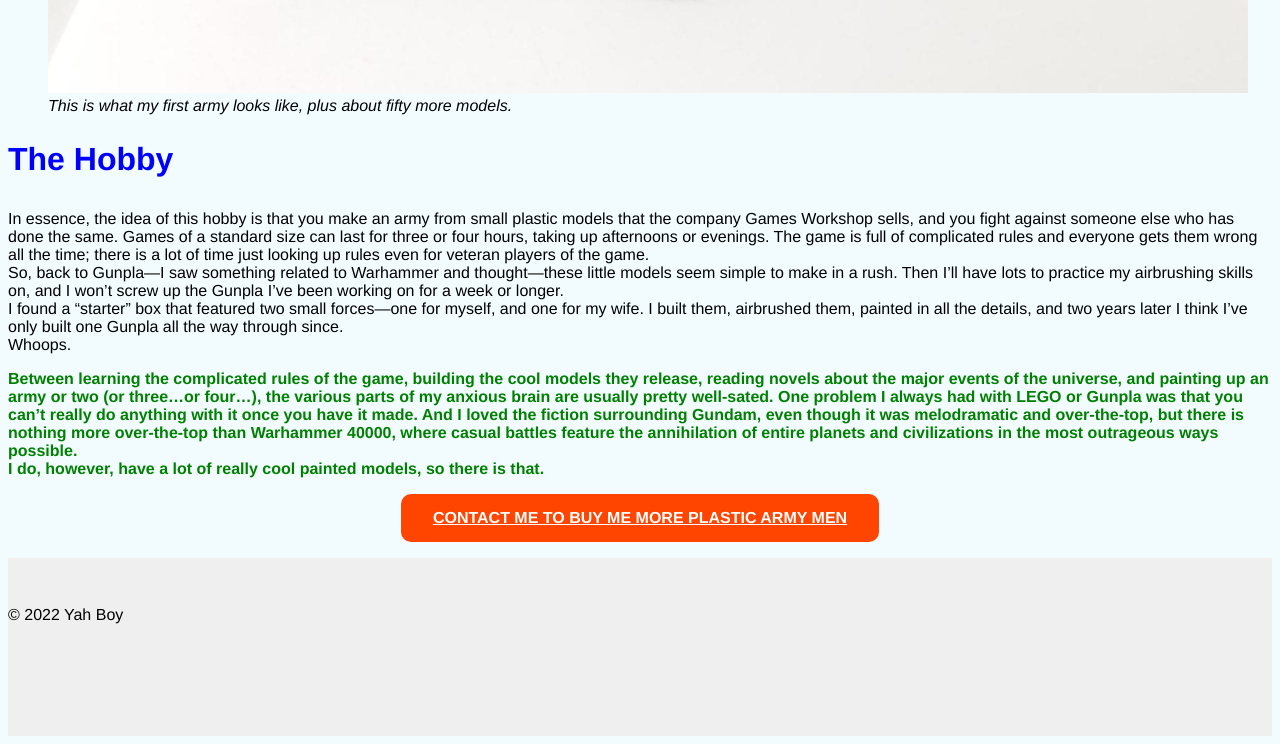
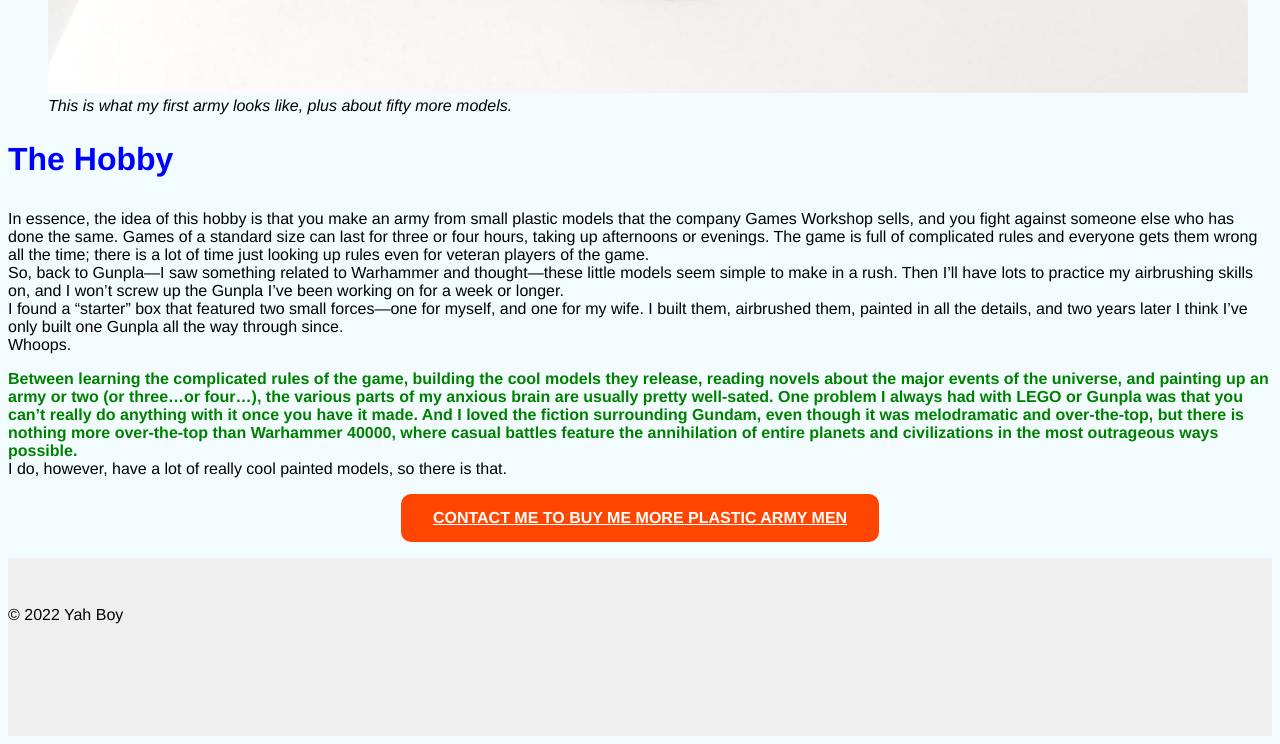
Before and after one commit to Stl-LC101-MAY-2022/js-assignment-4-html-me-something-pharned85, a website: page index.html in a window 1280 px wide. Shown: the part 7106-7850 px from the top of the page. Drawn offline with Linux system fonts and the light colour scheme.

Commit message:
class =/ element?

```diff
--- a/index.html
+++ b/index.html
@@ -138,8 +138,8 @@
                Whoops.
 
                </p>
-	   			<p class="funparagraph" id="testp">Between learning the complicated rules of the game, building the cool models they release, reading novels about the major events of the universe, and painting up an army or two (or three…or four…), the various parts of my anxious brain are usually pretty well-sated. One problem I always had with LEGO or Gunpla was that you can’t really do anything with it once you have it made. And I loved the fiction surrounding Gundam, even though it was melodramatic and over-the-top, but there is nothing more over-the-top than Warhammer 40000, where casual battles feature the annihilation of entire planets and civilizations in the most outrageous ways possible.
-
+	   			<funparagraph id="testp">Between learning the complicated rules of the game, building the cool models they release, reading novels about the major events of the universe, and painting up an army or two (or three…or four…), the various parts of my anxious brain are usually pretty well-sated. One problem I always had with LEGO or Gunpla was that you can’t really do anything with it once you have it made. And I loved the fiction surrounding Gundam, even though it was melodramatic and over-the-top, but there is nothing more over-the-top than Warhammer 40000, where casual battles feature the annihilation of entire planets and civilizations in the most outrageous ways possible.
+               </funparagraph>
                   <br>
                   I do, however, have a lot of really cool painted models, so there is that.
                   </p>
--- a/styles.css
+++ b/styles.css
@@ -194,7 +194,7 @@ li {
   }
 
 
-.funparagraph {
+funparagraph {
   font-weight: bold;
   color: green;
 }
```
